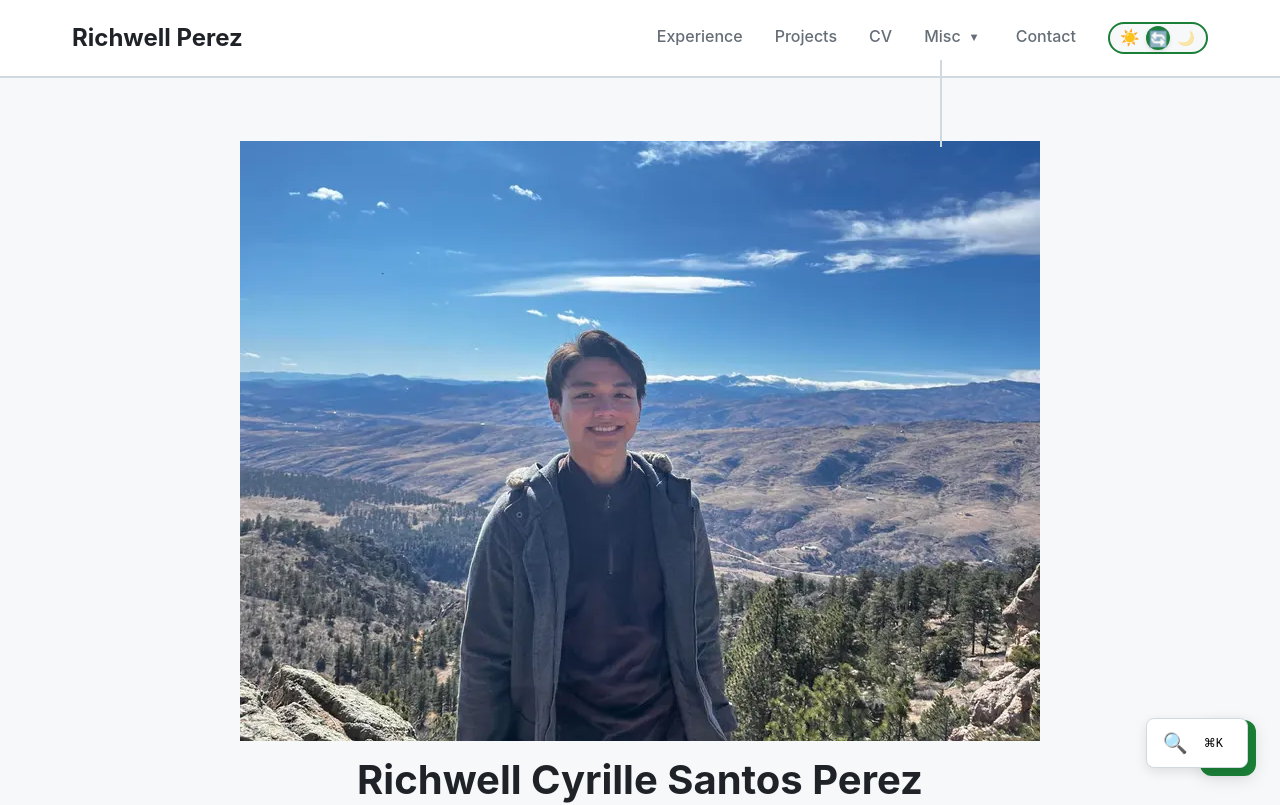
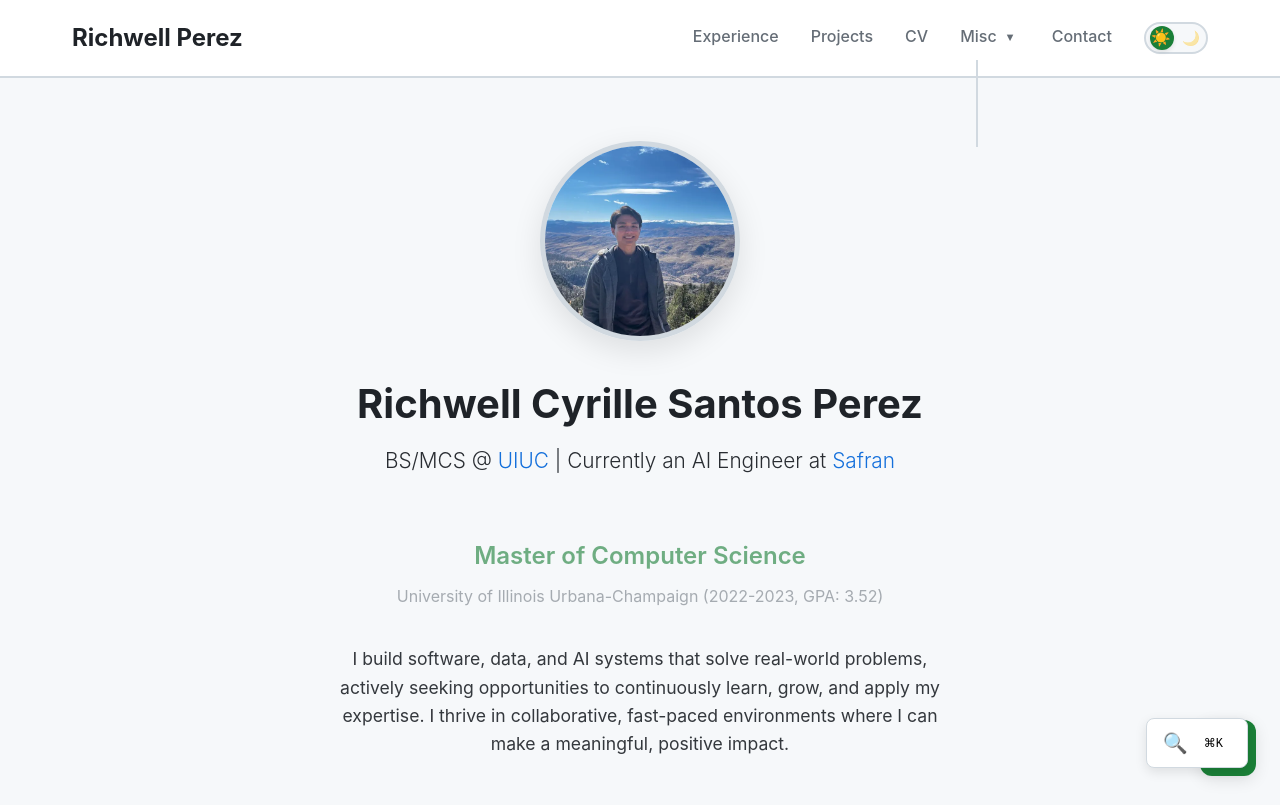
Before and after one commit to richwellp/richwellp.github.io, a Vue app in the folder frontend/: page / in a window 1280 px wide. Shown: the top 805 px of the page. Built offline with nearby package versions, Linux system fonts and the light colour scheme.

Commit message:
Enhance README with maintenance guide, blog post instructions, and image optimization tips; refactor theme handling in App.vue and useTheme.js; improve image handling in AlbumViewer.vue, AboutMe.vue, and Misc.vue

```diff
--- a/frontend/src/App.vue
+++ b/frontend/src/App.vue
@@ -7,7 +7,7 @@ import CommandPalette from './components/CommandPalette.vue'
 
 const mobileMenuOpen = ref(false)
 const miscDropdownOpen = ref(false)
-const { theme, systemPreference, toggleTheme } = useTheme()
+const { theme, toggleTheme } = useTheme()
 
 const toggleMobileMenu = () => {
   mobileMenuOpen.value = !mobileMenuOpen.value
@@ -92,12 +92,11 @@ const closeMiscDropdown = () => {
           </RouterLink>
 
           <!-- Theme Toggle -->
-          <button @click="toggleTheme" class="theme-toggle" :aria-label="`Theme: ${theme === 'auto' ? 'Auto' : theme.charAt(0).toUpperCase() + theme.slice(1)}`">
-            <div class="toggle-track" :class="{ 'auto-mode': theme === 'auto' }">
+          <button @click="toggleTheme" class="theme-toggle" :aria-label="`Theme: ${theme.charAt(0).toUpperCase() + theme.slice(1)}`">
+            <div class="toggle-track">
               <span class="toggle-icon sun">☀️</span>
-              <span class="toggle-icon auto" title="Auto (follows system)">🔄</span>
               <span class="toggle-icon moon">🌙</span>
-              <div class="toggle-slider" :class="{ 'light-mode': theme === 'light', 'auto-mode': theme === 'auto', 'dark-mode': theme === 'dark' }"></div>
+              <div class="toggle-slider" :class="{ 'light-mode': theme === 'light', 'dark-mode': theme === 'dark' }"></div>
             </div>
           </button>
         </div>
@@ -454,20 +453,16 @@ main {
 
 .toggle-track {
   position: relative;
-  width: 100px;
+  width: 64px;
   height: 32px;
   background: var(--bg-hover);
   border: 2px solid var(--border-color);
   border-radius: 20px;
   display: flex;
   align-items: center;
-  justify-content: space-evenly;
+  justify-content: space-between;
   padding: 0 6px;
   transition: all 0.3s ease;
-}
-
-.toggle-track.auto-mode {
-  border-color: var(--accent-primary);
 }
 
 .theme-toggle:hover .toggle-track {
@@ -479,25 +474,13 @@ main {
   z-index: 1;
   transition: all 0.3s ease;
   line-height: 1;
-  flex: 1;
   display: flex;
   align-items: center;
   justify-content: center;
-}
-
-.toggle-icon.sun {
   opacity: 0.4;
 }
 
-.toggle-icon.auto {
-  opacity: 0.4;
-}
-
-.toggle-icon.moon {
-  opacity: 0.4;
-}
-
-/* Highlight active icon based on actual theme */
+/* Highlight active icon based on theme */
 :root[data-theme='light'] .toggle-icon.sun {
   opacity: 1;
   transform: scale(1.1);
@@ -506,22 +489,6 @@ main {
 :root[data-theme='dark'] .toggle-icon.moon {
   opacity: 1;
   transform: scale(1.1);
-}
-
-/* Auto mode shows animated icon */
-.theme-toggle[aria-label*='Auto'] .toggle-icon.auto {
-  opacity: 1;
-  transform: scale(1.1);
-  animation: spin 2s linear infinite;
-}
-
-@keyframes spin {
-  from {
-    transform: scale(1.1) rotate(0deg);
-  }
-  to {
-    transform: scale(1.1) rotate(360deg);
-  }
 }
 
 .toggle-slider {
@@ -536,15 +503,11 @@ main {
 }
 
 .toggle-slider.light-mode {
-  transform: translateX(0);
-}
-
-.toggle-slider.auto-mode {
-  transform: translateX(34px);
+  transform: translateX(2px);
 }
 
 .toggle-slider.dark-mode {
-  transform: translateX(68px);
+  transform: translateX(34px);
 }
 
 /* Footer */
--- a/frontend/src/components/AlbumViewer.vue
+++ b/frontend/src/components/AlbumViewer.vue
@@ -275,9 +275,9 @@ h1 {
   box-shadow: 0 4px 20px var(--shadow);
 }
 
-.photo-item img,
+.photo-item :deep(img),
 .photo-item video,
-.photo-image {
+:deep(.photo-image) {
   width: 100%;
   height: 300px;
   object-fit: cover;
@@ -345,9 +345,9 @@ h1 {
   transform: scale(1.2);
 }
 
-.lightbox-content img,
+.lightbox-content :deep(img),
 .lightbox-content video,
-.lightbox-image {
+:deep(.lightbox-image) {
   max-width: 100%;
   max-height: calc(90vh - 100px);
   object-fit: contain;
--- a/frontend/src/composables/useTheme.js
+++ b/frontend/src/composables/useTheme.js
@@ -1,8 +1,6 @@
-import { ref, watch, onMounted, onUnmounted } from 'vue'
+import { ref, watch, onMounted } from 'vue'
 
-const theme = ref('auto')
-const systemPreference = ref(getSystemPreference())
-let mediaQueryList = null
+const theme = ref('dark')
 
 /**
  * Detect the system's color scheme preference
@@ -13,83 +11,34 @@ function getSystemPreference() {
   return mediaQuery.matches ? 'dark' : 'light'
 }
 
-/**
- * Get the effective theme to apply (resolves 'auto' to actual preference)
- */
-function getEffectiveTheme(themeMode, systemPref) {
-  if (themeMode === 'auto') {
-    return systemPref
-  }
-  return themeMode
-}
-
 export function useTheme() {
   onMounted(() => {
-    // Load saved preference from localStorage
+    // Load saved preference from localStorage, or use system preference on first visit
     const savedTheme = localStorage.getItem('theme')
-    if (savedTheme && ['light', 'dark', 'auto'].includes(savedTheme)) {
+    if (savedTheme && ['light', 'dark'].includes(savedTheme)) {
       theme.value = savedTheme
     } else {
-      theme.value = 'auto'
-    }
-
-    // Set up system preference listener
-    if (typeof window !== 'undefined' && window.matchMedia) {
-      mediaQueryList = window.matchMedia('(prefers-color-scheme: dark)')
-
-      // Modern browsers
-      if (mediaQueryList.addEventListener) {
-        mediaQueryList.addEventListener('change', handleSystemPreferenceChange)
-      } else if (mediaQueryList.addListener) {
-        // Fallback for older browsers
-        mediaQueryList.addListener(handleSystemPreferenceChange)
-      }
+      // First visit - detect system preference
+      theme.value = getSystemPreference()
     }
 
     // Apply initial theme
     applyTheme()
   })
 
-  onUnmounted(() => {
-    // Clean up listener
-    if (mediaQueryList) {
-      if (mediaQueryList.removeEventListener) {
-        mediaQueryList.removeEventListener('change', handleSystemPreferenceChange)
-      } else if (mediaQueryList.removeListener) {
-        mediaQueryList.removeListener(handleSystemPreferenceChange)
-      }
-    }
-  })
-
-  const handleSystemPreferenceChange = (e) => {
-    systemPreference.value = e.matches ? 'dark' : 'light'
-    // Reapply theme if in auto mode
-    if (theme.value === 'auto') {
-      applyTheme()
-    }
-  }
-
   const applyTheme = () => {
-    const effectiveTheme = getEffectiveTheme(theme.value, systemPreference.value)
-    document.documentElement.setAttribute('data-theme', effectiveTheme)
+    document.documentElement.setAttribute('data-theme', theme.value)
   }
 
   const toggleTheme = () => {
-    // Cycle through: light -> auto -> dark -> light
-    const currentTheme = theme.value
-    if (currentTheme === 'light') {
-      theme.value = 'auto'
-    } else if (currentTheme === 'auto') {
-      theme.value = 'dark'
-    } else {
-      theme.value = 'light'
-    }
+    // Simple toggle: light <-> dark
+    theme.value = theme.value === 'light' ? 'dark' : 'light'
     applyTheme()
     localStorage.setItem('theme', theme.value)
   }
 
   const setTheme = (newTheme) => {
-    if (['light', 'dark', 'auto'].includes(newTheme)) {
+    if (['light', 'dark'].includes(newTheme)) {
       theme.value = newTheme
       applyTheme()
       localStorage.setItem('theme', newTheme)
@@ -102,9 +51,7 @@ export function useTheme() {
 
   return {
     theme,
-    systemPreference,
     toggleTheme,
-    setTheme,
-    getEffectiveTheme: () => getEffectiveTheme(theme.value, systemPreference.value)
+    setTheme
   }
 }
--- a/frontend/src/views/AboutMe.vue
+++ b/frontend/src/views/AboutMe.vue
@@ -224,7 +224,7 @@ onUnmounted(() => {
   z-index: 1;
 }
 
-.hero-image {
+:deep(.hero-image) {
   width: 200px;
   height: 200px;
   border-radius: 50%;
@@ -302,7 +302,7 @@ h2 {
   color: var(--text-secondary);
 }
 
-.story-photo {
+:deep(.story-photo) {
   width: 100%;
   border-radius: 12px;
   box-shadow: 0 4px 20px var(--shadow);
--- a/frontend/src/views/Misc.vue
+++ b/frontend/src/views/Misc.vue
@@ -325,14 +325,14 @@ h1 {
   overflow: hidden;
 }
 
-.album-image img {
+.album-image :deep(img) {
   width: 100%;
   height: 100%;
   object-fit: cover;
   transition: transform 0.4s ease;
 }
 
-.album-card:hover .album-image img {
+.album-card:hover .album-image :deep(img) {
   transform: scale(1.1);
 }
 
```
Also changed, not shown: 1 other file (tests, documents, lock files or other folders).
